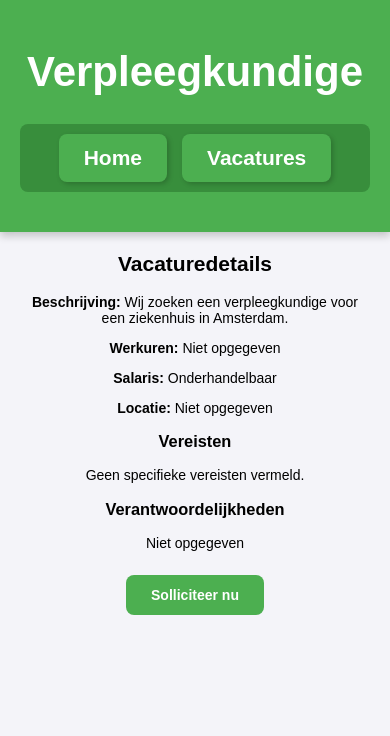
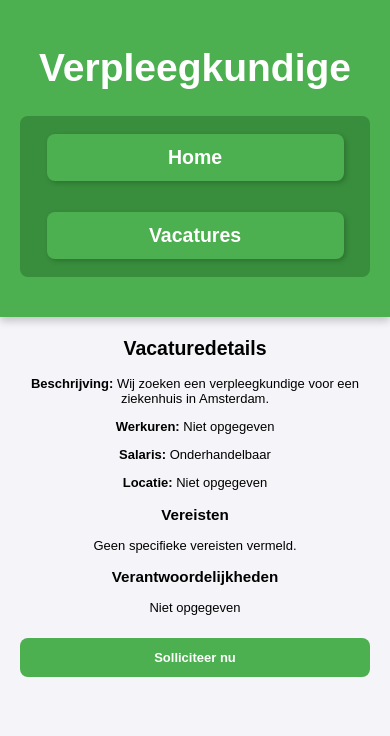
Before and after one commit to sennrr/sennrr, a Flask app: page /vacature/1 in a window 390 px wide. Shown: the top 736 px of the page. Run offline with Flask 3, Linux system fonts and the light colour scheme.

Commit message:
Update styles.css

```diff
--- a/static/styles.css
+++ b/static/styles.css
@@ -1,3 +1,4 @@
+/* Algemene body stijl */
 body {
     font-family: Arial, sans-serif;
     background-color: #f4f4f9;
@@ -12,6 +13,7 @@ body {
     to { opacity: 1; }
 }
 
+/* Header stijl */
 header {
     background-color: #4CAF50;
     color: white;
@@ -21,6 +23,7 @@ header {
     box-shadow: 0 4px 8px rgba(0, 0, 0, 0.2);
 }
 
+/* Navigatie stijl */
 nav {
     display: flex;
     justify-content: center;
@@ -52,11 +55,13 @@ nav a:active {
     transform: scale(0.95);
 }
 
+/* Hoofdcontent (main) */
 main {
     margin: 20px;
     padding-bottom: 60px;
 }
 
+/* Vacature grid layout */
 .vacature-grid {
     display: flex;
     flex-wrap: wrap;
@@ -95,6 +100,7 @@ main {
     transform: scale(1.05);
 }
 
+/* Footer stijl */
 footer {
     background-color: #4CAF50;
     color: white;
@@ -107,6 +113,7 @@ footer {
     box-shadow: 0 -2px 5px rgba(0, 0, 0, 0.2);
 }
 
+/* Chatbox */
 #chatbox {
     max-width: 600px;
     margin: 20px auto;
@@ -145,9 +152,69 @@ button:hover {
 button:active {
     transform: scale(0.95);
 }
+
+/* Media query voor apparaten kleiner dan 768px (tablets, smartphones) */
 @media (max-width: 768px) {
-    /* Verander de layout voor apparaten met een breedte van maximaal 768px (bijv. tablets en smartphones) */
+    /* Verklein de tekstgrootte en pas de lay-out aan voor kleinere schermen */
     body {
         font-size: 14px;
     }
+
+    /* Maak de navigatie kolomgewijs, flexbox aanpassing */
+    nav {
+        flex-direction: column;
+        align-items: center;
+    }
+
+    nav a {
+        margin: 8px 0;
+        width: 80%;
+        padding: 12px 0;
+    }
+
+    /* Maak de vacature grid responsief */
+    .vacature-grid {
+        display: grid;
+        grid-template-columns: 1fr 1fr; /* Twee kolommen voor tablets */
+        gap: 10px;
+        justify-content: center;
+    }
+
+    .vacature-card {
+        max-width: 100%;
+        padding: 15px;
+    }
+
+    .solliciteer-knop {
+        width: 100%;
+        padding: 12px 25px;
+    }
+
+    footer {
+        font-size: 0.8em;
+    }
 }
+
+/* Media query voor kleinere schermen (mobiele telefoons) */
+@media (max-width: 480px) {
+    body {
+        font-size: 13px;
+    }
+
+    nav a {
+        width: 90%; /* Verhoog de breedte van links voor mobiel */
+    }
+
+    .vacature-grid {
+        display: grid;
+        grid-template-columns: 1fr; /* Eén kolom voor mobiel */
+    }
+
+    .vacature-card {
+        padding: 10px;
+    }
+
+    .solliciteer-knop {
+        padding: 12px 0;
+    }
+}
```
